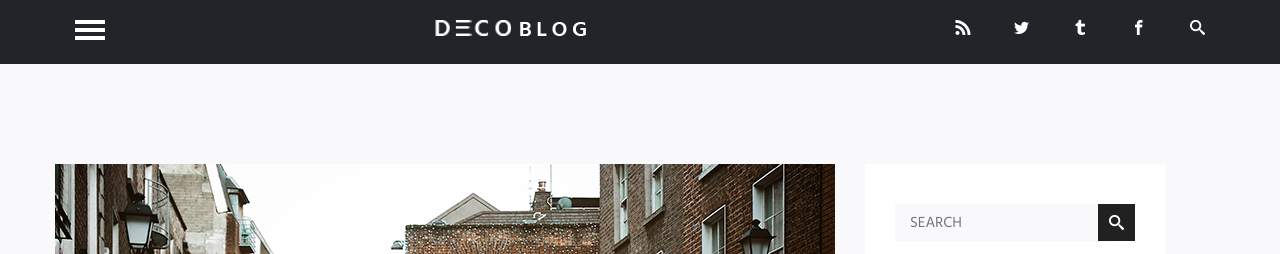
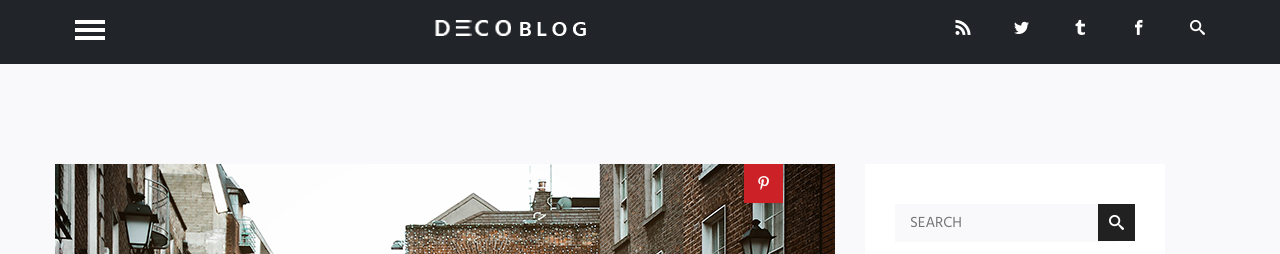
Before and after one commit to Ganna-S/Deco_blog, a website: page app/about.html in a window 1280 px wide. Shown: the top 254 px of the page. Drawn offline with nearby package versions, Linux system fonts and the light colour scheme; files whose address does not match are found by name; a web font is replaced by a local one.

Commit message:
about-page updated

```diff
--- a/app/about.html
+++ b/app/about.html
@@ -69,6 +69,7 @@
                         <div class="about-page__content">
                             <img src="images/content/street.jpg" alt="">
                             <span class="icon-image about__icon-img"></span>
+                            <a href="#"><span class="icon-pinterest-p about__icon-imgp"></span></a>
                             <div class="about__label label">Travelling</div>
                             <div class="about__title title">About Me</div>
                             <div class="about__info">
@@ -78,7 +79,7 @@
                                 </div>
                                 <div class="about__info-date date">
                                     <span class="icon-calendar"></span>
-                                    January 16,2016
+                                    January 16, 2016
                                 </div>
                             </div>
                             <div class="about__text">
--- a/app/scss/style.scss
+++ b/app/scss/style.scss
@@ -502,6 +502,15 @@ ul.slick-dots {
   height: 36px;
   text-align: center;
 }
+.about__icon-imgp {
+  position: absolute;
+  top: 164px;
+  right: 497px;
+  padding: 12px 14px;
+  text-align: center;
+  background-color: #cc2127;
+  color: #fff;
+}
 //end about-page
 //start footer
 .footer {
```
Also changed, not shown: app/css/style.min.css.
